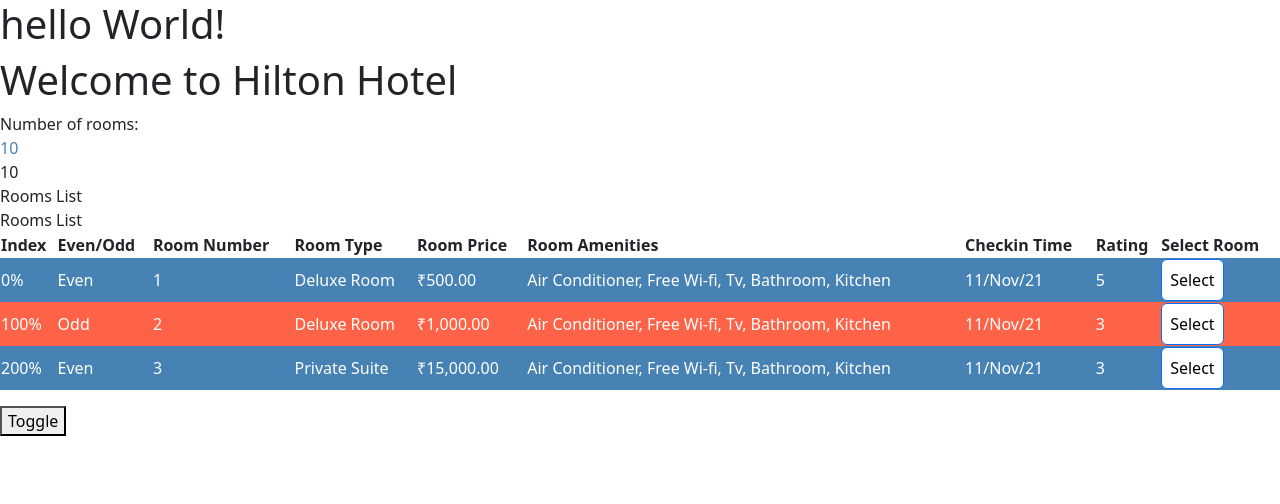
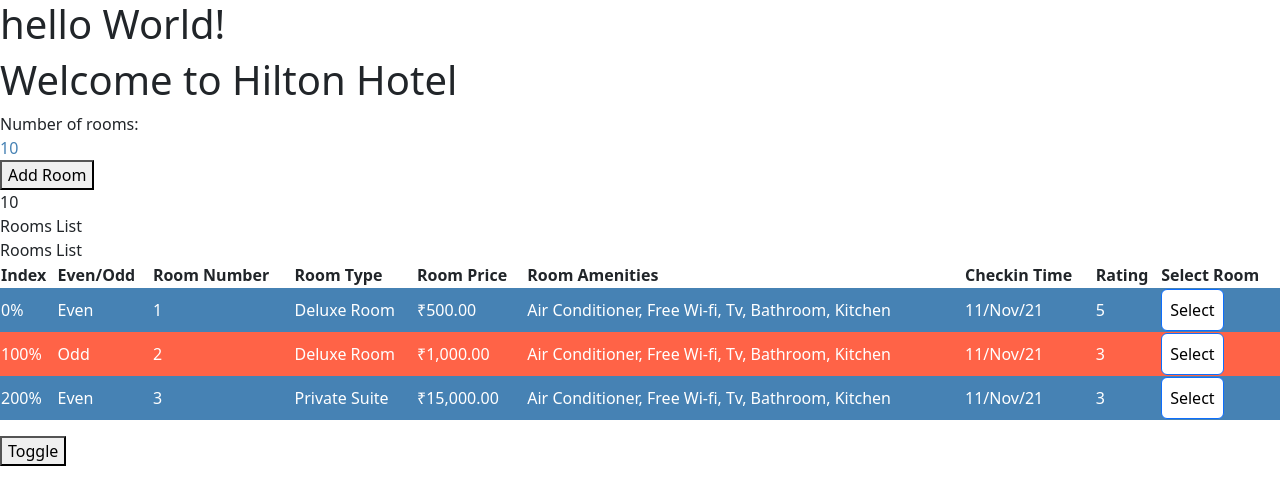
Before and after one commit to aliza614/angularHotelInventoryApp, an Angular app: page / in a window 1280 px wide. Shown: the top 504 px of the page. Built offline with nearby package versions, Linux system fonts and the light colour scheme.

Commit message:
adding add room button and

```diff
--- a/src/app/rooms/rooms-list/rooms-list.component.html
+++ b/src/app/rooms/rooms-list/rooms-list.component.html
@@ -11,7 +11,7 @@ Rooms List
         <th> Rating</th>
         <th>Select Room</th>
     </tr>
-    <tr [ngClass]="e? 'even':'odd'" *ngFor="let room of rooms| slice : 0:3 ; let e=even; let o=odd; let i=index">
+    <tr [ngClass]="e? 'even':'odd'" *ngFor="let room of rooms| slice : 0:300 ; let e=even; let o=odd; let i=index">
         <td>{{ i |percent}}</td>
         <td>{{ e ?  "Even": "Odd"}}</td>
         <td>{{ room.roomNumber}}</td>
--- a/src/app/rooms/rooms.component.html
+++ b/src/app/rooms/rooms.component.html
@@ -8,6 +8,9 @@ Number of rooms:
     {{selectedRoom|json}}
 </div>
 
+<div>
+    <button (click)="addRoom()">Add Room</button>
+</div>
 {{rooms?.availableRooms ?? 'No rooms'}}
 <div *ngIf= "rooms.availableRooms > 0">Rooms List</div>
    <hinv-rooms-list [rooms]="roomList"
--- a/src/app/rooms/rooms.component.ts
+++ b/src/app/rooms/rooms.component.ts
@@ -65,4 +65,18 @@ export class RoomsComponent implements OnInit {
     this.selectedRoom=room;
   }
 
+  addRoom() {
+    const room: RoomList={
+      roomNumber:4,
+      roomType: 'Deluxe Room',
+      amenities: 'Air Conditioner, Free Wi-Fi, TV, Bathroom, Kitchen',
+      price: 500,
+      photos:'',
+      checkinTime: new Date('11-Nov-2021'),
+      checkoutTime: new Date('12-Nov-2021'),
+      rating: 4.5,
+    };
+    this.roomList.push(room);
+  }
+
 }
```
